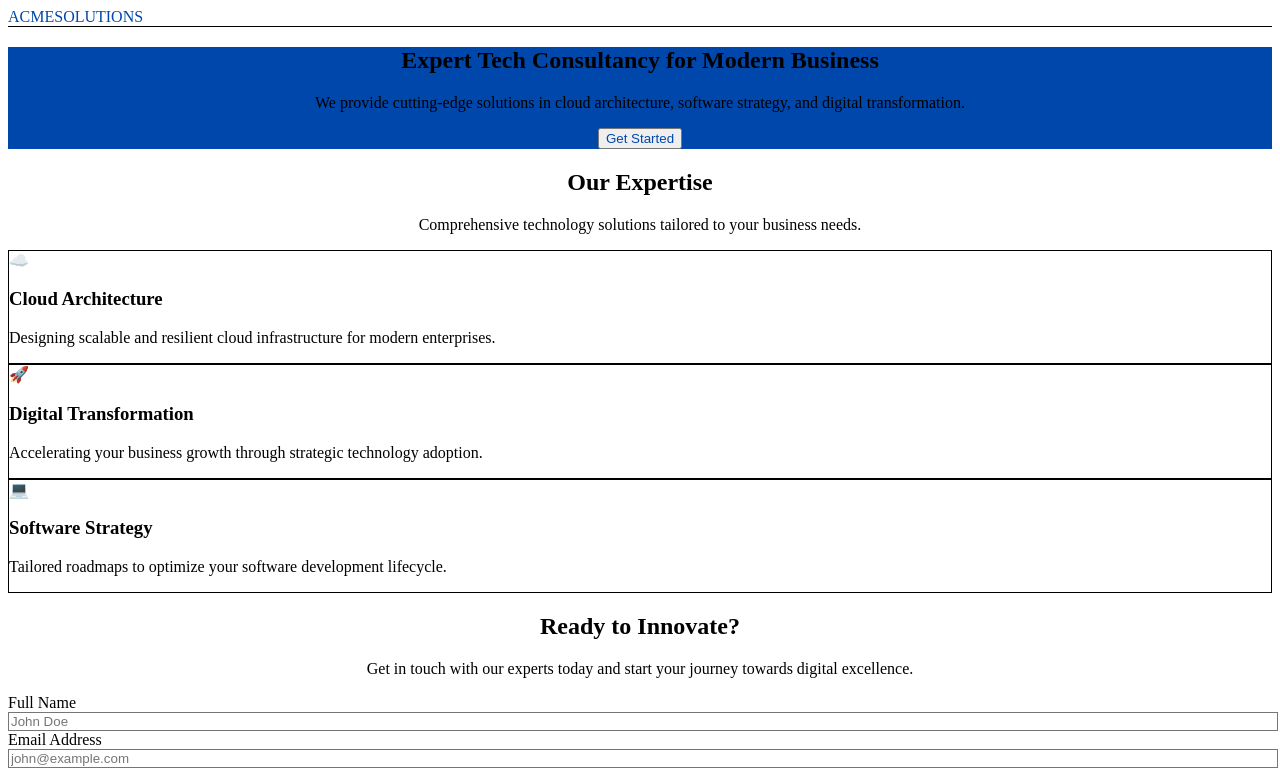
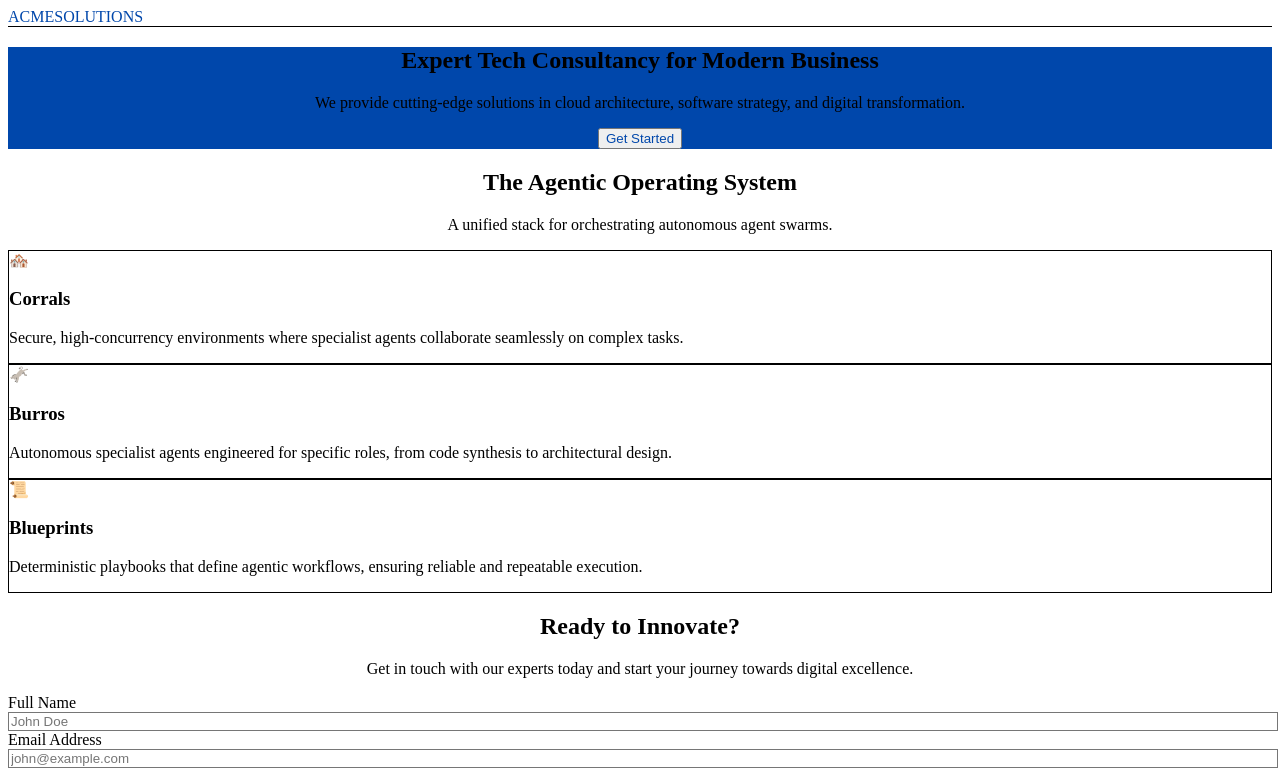
Before and after one commit to LordOfBug/test-website, a Next.js app: page / in a window 1280 px wide. Shown: the top 769 px of the page. Built offline with nearby package versions, Linux system fonts and the light colour scheme.

Commit message:
feat: Update Hero and Services with Burros.AI identity

```diff
--- a/src/components/Services.tsx
+++ b/src/components/Services.tsx
@@ -1,41 +1,39 @@
-import { Service } from "@/types";
-
-export default function Services() {
-  const services: Service[] = [
+export default function Platform() {
+  const features = [
     {
-      title: 'Cloud Architecture',
-      description: 'Designing scalable and resilient cloud infrastructure for modern enterprises.',
-      icon: '☁️',
+      title: 'Corrals',
+      description: 'Secure, high-concurrency environments where specialist agents collaborate seamlessly on complex tasks.',
+      icon: '🏘️',
     },
     {
-      title: 'Digital Transformation',
-      description: 'Accelerating your business growth through strategic technology adoption.',
-      icon: '🚀',
+      title: 'Burros',
+      description: 'Autonomous specialist agents engineered for specific roles, from code synthesis to architectural design.',
+      icon: '🫏',
     },
     {
-      title: 'Software Strategy',
-      description: 'Tailored roadmaps to optimize your software development lifecycle.',
-      icon: '💻',
+      title: 'Blueprints',
+      description: 'Deterministic playbooks that define agentic workflows, ensuring reliable and repeatable execution.',
+      icon: '📜',
     },
   ];
 
   return (
-    <section id="services" className="py-24 bg-gray-50">
+    <section id="features" className="py-24 bg-slate-900">
       <div className="max-w-7xl mx-auto px-4 sm:px-6 lg:px-8">
         <div className="text-center mb-16">
-          <h2 className="text-3xl font-extrabold text-gray-900 sm:text-4xl">
-            Our Expertise
+          <h2 className="text-3xl font-extrabold text-white sm:text-4xl tracking-tight">
+            The Agentic Operating System
           </h2>
-          <p className="mt-4 text-xl text-gray-600">
-            Comprehensive technology solutions tailored to your business needs.
+          <p className="mt-4 text-xl text-slate-400">
+            A unified stack for orchestrating autonomous agent swarms.
           </p>
         </div>
         <div className="grid grid-cols-1 md:grid-cols-3 gap-8">
-          {services.map((service, index) => (
-            <div key={index} className="bg-white p-8 rounded-lg shadow-sm border border-gray-100 hover:shadow-md transition">
-              <div className="text-4xl mb-4">{service.icon}</div>
-              <h3 className="text-xl font-bold text-gray-900 mb-2">{service.title}</h3>
-              <p className="text-gray-600">{service.description}</p>
+          {features.map((feature, index) => (
+            <div key={index} className="bg-slate-800/50 p-8 rounded-2xl border border-slate-700 hover:border-indigo-500/50 transition duration-300">
+              <div className="text-4xl mb-4">{feature.icon}</div>
+              <h3 className="text-xl font-bold text-white mb-2">{feature.title}</h3>
+              <p className="text-slate-400 leading-relaxed">{feature.description}</p>
             </div>
           ))}
         </div>
```
